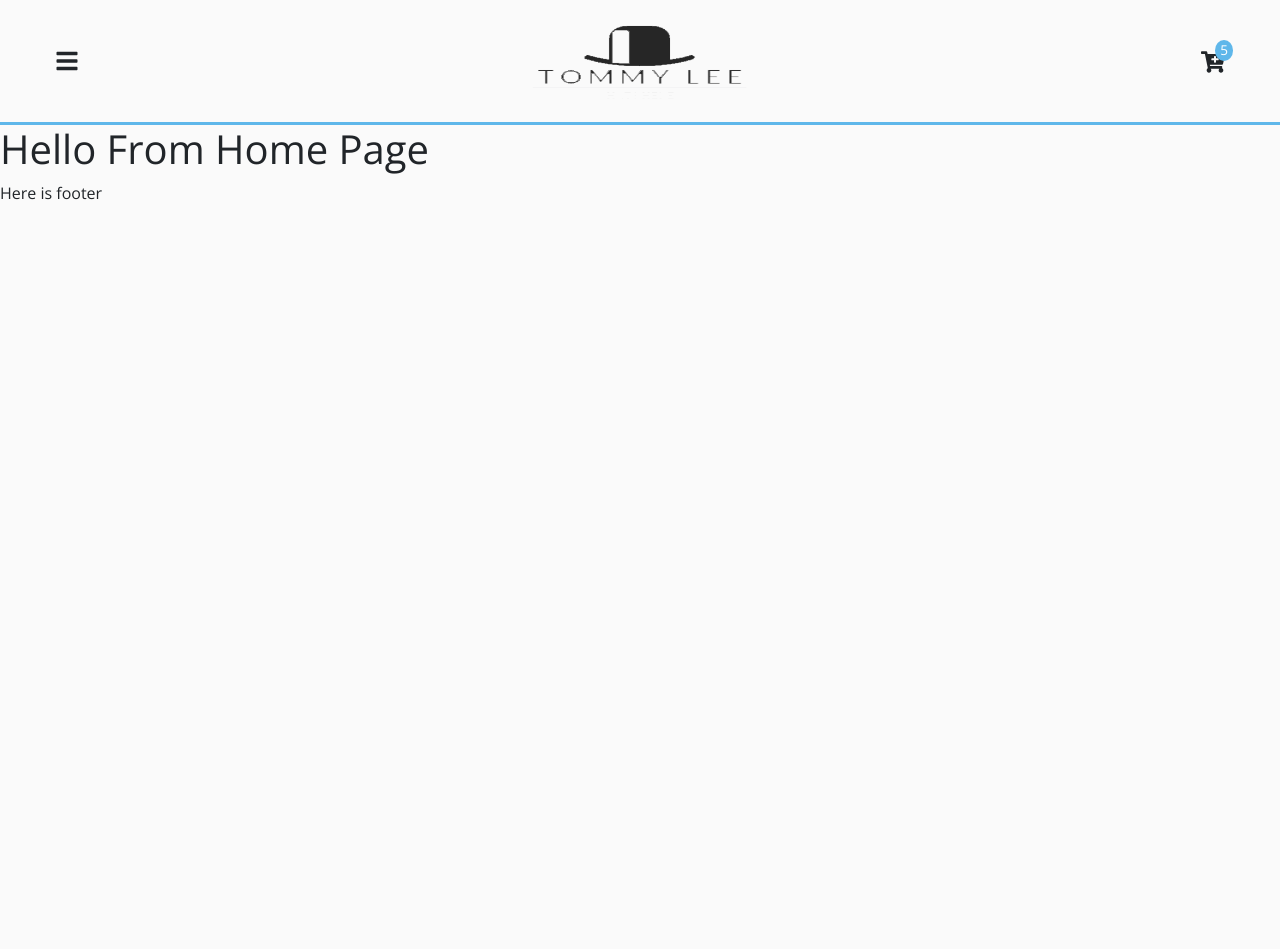
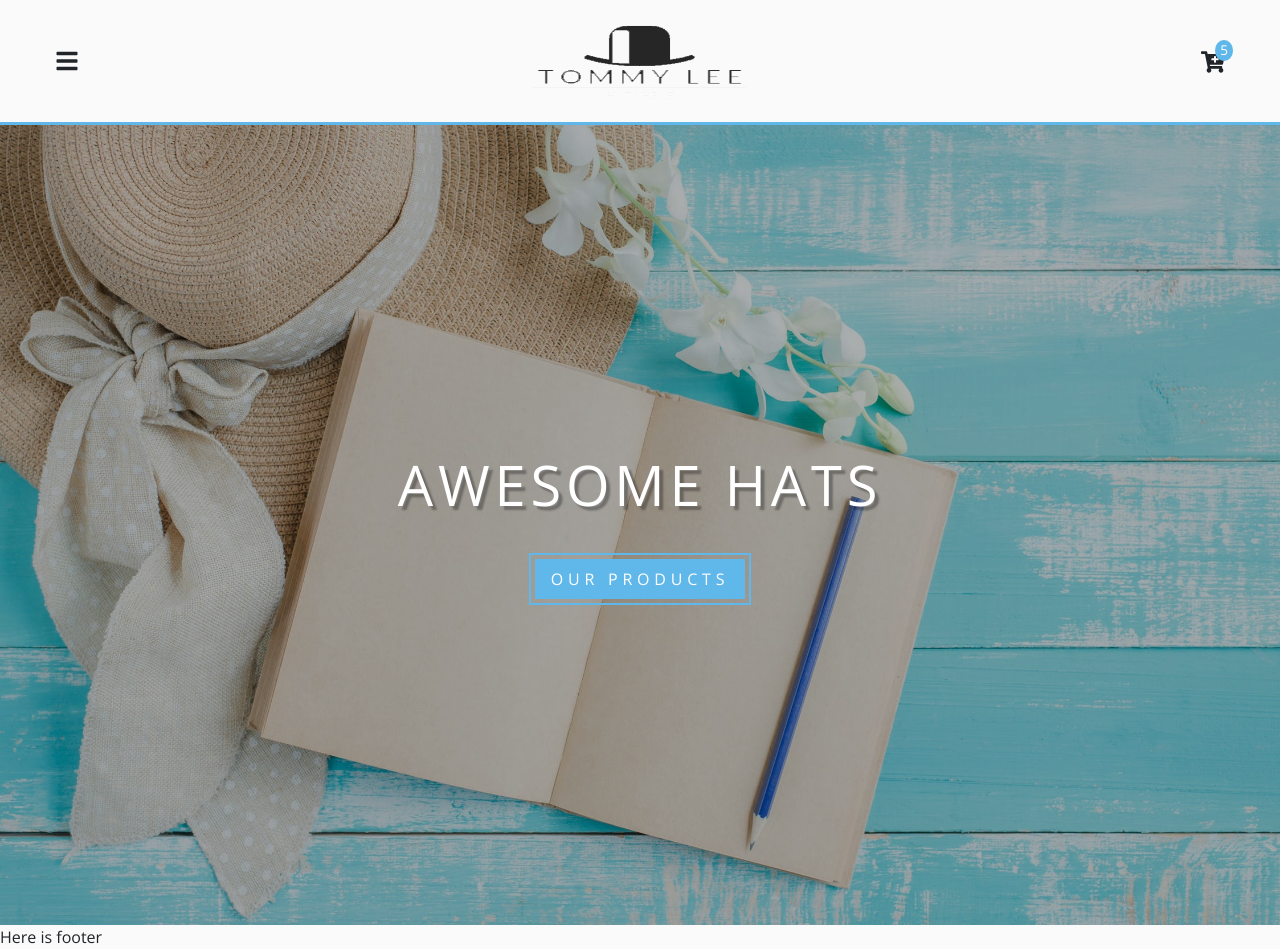
Before and after one commit to Nerijus123/react-hat-store, a React (Create React App) app: page / in a window 1280 px wide. Before the commit the page ends 800 px from the top, so only its background shows below. Built offline with nearby package versions, Linux system fonts and the light colour scheme.

Commit message:
hero component

```diff
--- a/src/App.css
+++ b/src/App.css
@@ -24,3 +24,21 @@
   background: var(--mainGrey) !important;
   color: var(--mainBlack);
 }
+.main-link {
+  padding: 0.5rem 1rem;
+  background: var(--primaryColor);
+  color: var(--mainWhite);
+  display: inline-block;
+  text-transform: uppercase;
+  letter-spacing: var(--mainSpacing);
+  outline: 2px solid var(--primaryColor);
+  outline-offset: 4px;
+  border: none;
+  transition: var(--mainTransition);
+}
+.main-link:hover {
+  background: var(--darkGrey);
+  text-decoration: none;
+  color: var(--primaryColor);
+  outline-color: var(--darkGrey);
+}
--- /dev/null
+++ b/src/components/Hero.js
@@ -0,0 +1,35 @@
+import React from 'react';
+import styled from 'styled-components';
+import mainBcg from '../images/mainBcg.jpeg';
+
+export default function Hero({img, title, max, children}) {
+    return (
+        <HeroWrapper max={max} img={img}>
+            <div className="banner">
+                <h1 className="title">{title}</h1>
+                {children}
+            </div>
+        </HeroWrapper>
+    );
+}
+
+const HeroWrapper = styled.div`
+    text-align: center;
+    display: flex;
+    align-items: center;
+    justify-content: center;
+    min-height: ${props => (props.max ? '100vh' : '60vh')};
+    color: var(--mainWhite);
+    background:linear-gradient(var(--primaryRGBA), var(--primaryRGBA)), url(${props => props.img}) center/ cover no-repeat;
+    .title {
+        padding-top: 2rem;
+        font-size: 3.5rem;
+        text-shadow: 4px 4px 2px rgba(0, 0, 0, 0.3);
+        text-transform: uppercase;
+        letter-spacing: var(--mainSpacing);
+    }
+`;
+
+Hero.defaultProps = {
+    img: mainBcg
+};
--- a/src/pages/HomePage.js
+++ b/src/pages/HomePage.js
@@ -1,14 +1,13 @@
-import React from 'react'
-import {ProductConsumer} from '../context';
+import React from 'react';
+import Hero from '../components/Hero';
+import { Link } from 'react-router-dom';
 
 export default function HomePage() {
     return (
         <>
-           <ProductConsumer>
-               {value => {
-                    return <h1>Hello From Home Page</h1>;
-                }}
-            </ProductConsumer>
+            <Hero title='awesome hats' max="true">
+                <Link to='/products' className="main-link" style={{ margin: "2rem" }}>our products</Link>
+            </Hero>
         </>
-    )
+    );
 }
```
Also changed, not shown: src/images/mainBcg.jpeg (added).
